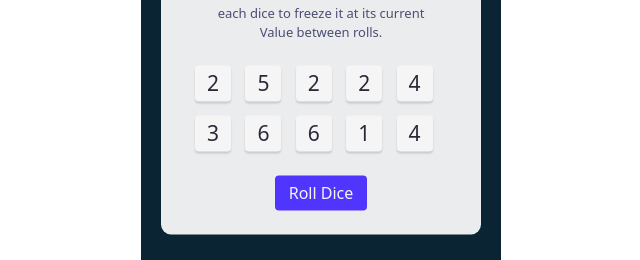
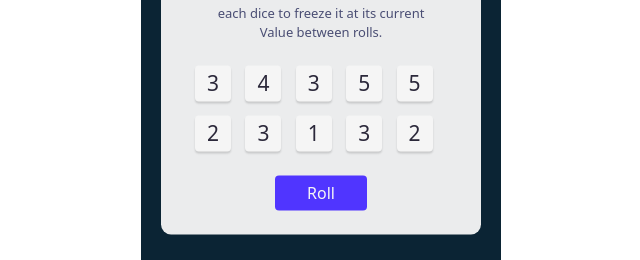
Before and after one commit to kennedybabu/tenzies-game, a React (Create React App) app: page / in a window 1280 px wide. Shown: the part 305-565 px from the top of the page, without its empty margins (319-959 px from the left). Built offline with nearby package versions, Linux system fonts and the light colour scheme.

Commit message:
feature: reset the game when won

```diff
--- a/package.json
+++ b/package.json
@@ -8,6 +8,7 @@
     "@testing-library/user-event": "^13.5.0",
     "nanoid": "^4.0.0",
     "react": "^18.2.0",
+    "react-confetti": "^6.1.0",
     "react-dom": "^18.2.0",
     "react-scripts": "5.0.1",
     "web-vitals": "^2.1.4"
--- a/src/App.js
+++ b/src/App.js
@@ -1,11 +1,34 @@
 import React, { useEffect , useState} from "react";
 import Dice from "./components/Dice";
 import {nanoid} from "nanoid"
+import Confetti from 'react-confetti'
 
 
 function App() {
 
   const [numbersArray, setNumbersArray] = useState(allNewDice())
+
+  const [tenzies, setTenzies] = useState(false)
+
+
+  useEffect(() => {
+      const allHeld = numbersArray.every(num => num.isHeld)
+      const firstValue = numbersArray[0].value
+      const allSameValue = numbersArray.every(num => num.value === firstValue)
+
+      if(allHeld && allSameValue) {
+        setTenzies(true)
+        console.log('You have won the game')
+      }
+  }, [numbersArray])
+
+  function generateNewDice() {
+    return {
+      value: Math.ceil(Math.random() * 6),
+      isHeld: false,
+      id: nanoid()
+    }
+  }
 
   //function that will get random numbers between 1 and 6
   function allNewDice() {
@@ -14,23 +37,35 @@ function App() {
 
     for(let i = 1; i <= 10; i ++) {
 
-      arr.push({
-        value: Math.ceil(Math.random() * 6),
-        isHeld: false,
-        id: nanoid()
-      })
+      arr.push(generateNewDice())
     }
     return arr
   }
 
   function rollDice() {
-    setNumbersArray(allNewDice())
+    if(!tenzies) {
+      setNumbersArray(oldState => oldState.map(num => {
+        return num.isHeld ? num : generateNewDice()
+      }))
+    } else {
+      setTenzies(false)
+      setNumbersArray(allNewDice())
+    }
+
   }
 
 
+  //function that holds a dice
+  function holdDice(id) {
+    setNumbersArray(oldState => oldState.map((num) => {
+      return num.id === id ? {...num, isHeld: !num.isHeld} : num
+    }))
+
+  }
+
   //map through the array and render instances of the Dice component
   let rolledDice = numbersArray.map((num) => {
-    return <Dice key={num.id} value={num.value} isHeld={num.isHeld}/>
+    return <Dice key={num.id} value={num.value} isHeld={num.isHeld} holdDice={holdDice} id={num.id}/>
   })
 
 
@@ -43,8 +78,9 @@ function App() {
               <div className="w-full h-[100px] px-[34px] grid grid-cols-5 mt-[23px]">
                   {rolledDice}
               </div>
-              <button onClick={rollDice} className="w-[92px] h-[35px] bg-[#5035ff] mt-[10px] rounded-[4px] text-[#f5f5f5]">Roll Dice</button>
+              <button onClick={rollDice} className="w-[92px] h-[35px] bg-[#5035ff] mt-[10px] rounded-[4px] text-[#f5f5f5]">{tenzies ?  "New Game" : "Roll"}</button>
           </div>
+          {tenzies ?  <Confetti className="w-[360px] h-[379px]"/> : null}
       </main>
     </div>
 
--- a/src/components/Dice.jsx
+++ b/src/components/Dice.jsx
@@ -5,7 +5,7 @@ const Dice = (props) => {
     backgroundColor : props.isHeld ? "#59e391" : '#f5f5f5'
   }
   return (
-    <div className='h-[36px] w-[36px] rounded-[4px] dice flex items-center justify-center' style={styles}>
+    <div className='h-[36px] w-[36px] rounded-[4px] dice flex items-center justify-center cursor-pointer' style={styles} onClick={() => props.holdDice(props.id)}>
         <p className='text-[#2b283a] text-[21px]'>{props.value}</p>
     </div>
   )
```
Also changed, not shown: 1 other file (tests, documents, lock files or other folders).
